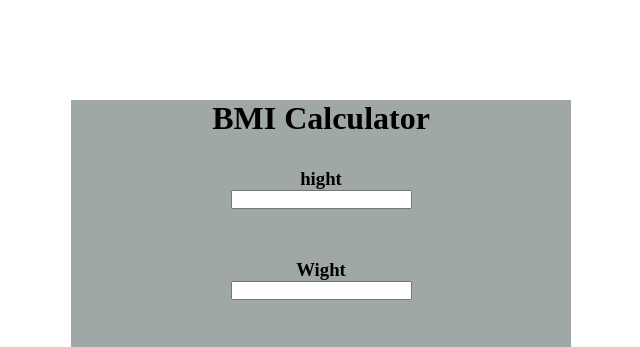
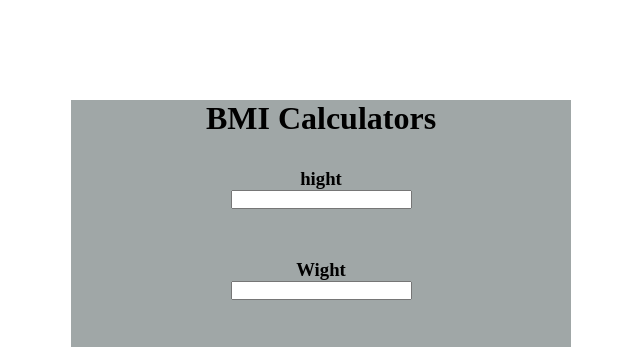
Before and after one commit to rohitwanave/Portfolio12, a plain HTML site: page index.html in a window 1280 px wide. Shown: the top 347 px of the page, without its empty margins (429-1069 px from the left). Drawn offline with Linux system fonts and the light colour scheme.

Commit message:
version2

```diff
--- a/index.html
+++ b/index.html
@@ -9,7 +9,7 @@
 <body>
        <div class="container">
           <div class="box">
-                <h1>BMI Calculator</h1>
+                <h1>BMI Calculators</h1>
                 <div class="hight">
                     <h3>hight</h3>
                     <input id="heightInput" type="text">
```
